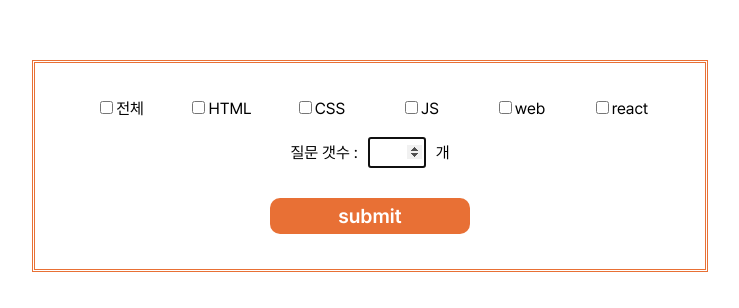
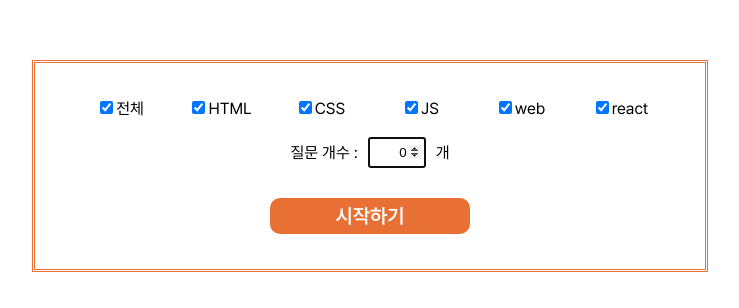
Before and after one commit to Jetty2020/random-interview, a Next.js app: page /random-interview in a window 1280 px wide. Shown: the part 234-542 px from the top of the page, without its empty margins (270-1009 px from the left). Built offline with nearby package versions, Linux system fonts and the light colour scheme.

Commit message:
:pencil2: 타이핑 수정

```diff
--- a/src/pages/random-interview/index.tsx
+++ b/src/pages/random-interview/index.tsx
@@ -13,7 +13,7 @@ interface FormInputs {
   react: boolean;
   quizCount: number;
 }
-// TODO: 서밑 disabled 추가, 카테고리 선택 안하고 버튼 눌렀을 때 에러 추가
+// TODO: 서밑 disabled 추가, 카테고리 선택 안하고 버튼 눌렀을 때 에러 추가, 문제 개수가 부족할 때의 에러처리
 
 const RandomInterview: NextPage = () => {
   const {
@@ -24,6 +24,15 @@ const RandomInterview: NextPage = () => {
     formState: { errors },
   } = useForm<FormInputs>({
     mode: 'onChange',
+    defaultValues: {
+      all: true,
+      html: true,
+      css: true,
+      js: true,
+      web: true,
+      react: true,
+      quizCount: 0,
+    },
   });
 
   const handleAllOption = () => {
@@ -116,7 +125,7 @@ const RandomInterview: NextPage = () => {
             react
           </label>
           <LabelCount htmlFor="quizCount">
-            질문 갯수 :
+            질문 개수 :
             <InputCount
               id="quizCount"
               type="number"
@@ -130,9 +139,9 @@ const RandomInterview: NextPage = () => {
             개
           </LabelCount>
           {errors?.quizCount ? (
-            <TextError>질문의 갯수는 0이상 100이하 입니다</TextError>
+            <TextError>질문의 개수는 1이상 100이하 입니다</TextError>
           ) : null}
-          <BtnSubmit type="submit">submit</BtnSubmit>
+          <BtnSubmit type="submit">시작하기</BtnSubmit>
         </Form>
       </ContainerForm>
     </>
```
